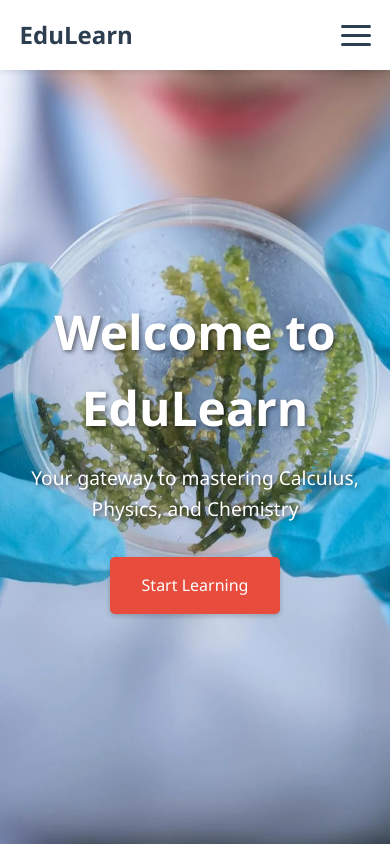
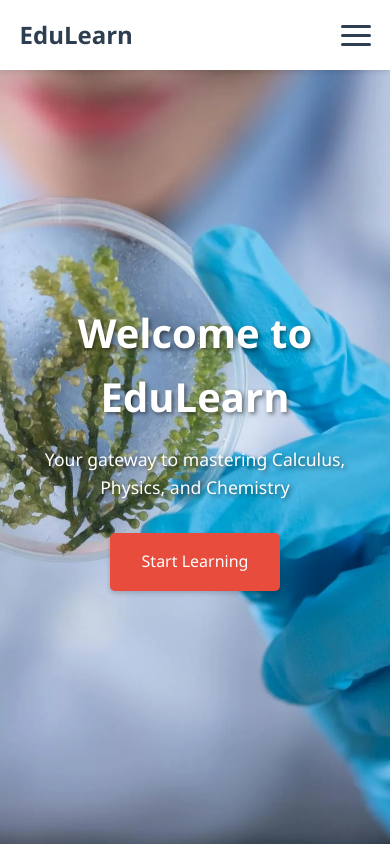
Before and after one commit to henwijames/edu-learn, a plain HTML site: page index.html in a window 390 px wide. Shown: the top 844 px of the page. Drawn offline with Linux system fonts and the light colour scheme.

Commit message:
Add styles for hero section including layout and typography

```diff
--- a/styles.css
+++ b/styles.css
@@ -347,6 +347,20 @@ footer {
   .features-grid {
     grid-template-columns: 1fr;
   }
+
+  #hero {
+    background-position: 65% center;
+    background-attachment: scroll;
+    padding: 6rem 5% 3rem;
+  }
+
+  .hero-content h1 {
+    font-size: 2.5rem;
+  }
+
+  .hero-content p {
+    font-size: 1.1rem;
+  }
 }
 
 /* Subject Hero Section */
```
